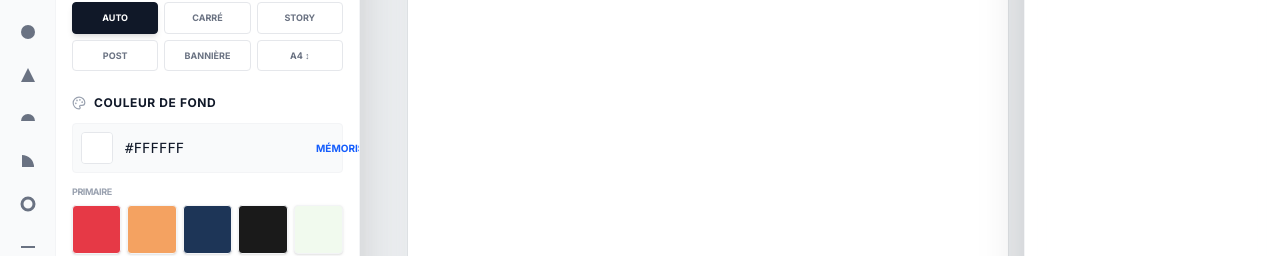
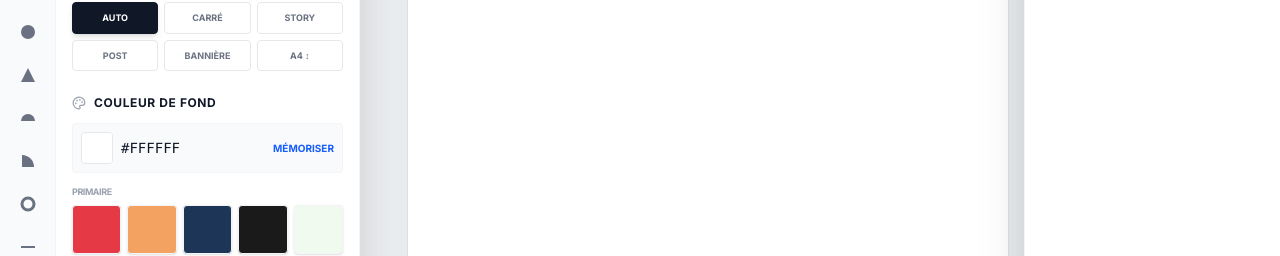
Before and after one commit to mytil67/bauhausgen, a React (Vite) app: page / in a window 1280 px wide. Shown: the part 159-415 px from the top of the page. Built offline with nearby package versions, Linux system fonts and the light colour scheme; a web font is replaced by a local one.

Commit message:
style: fix 'Mémoriser' button overflow in Sidebar

```diff
--- a/src/components/Sidebar.tsx
+++ b/src/components/Sidebar.tsx
@@ -327,12 +327,12 @@ export const Sidebar: React.FC<SidebarProps> = ({
                 <div className="text-xs font-bold uppercase tracking-wider text-gray-900 mb-3 flex items-center gap-2">
                   <Palette size={14} className="text-gray-400" /> Couleur de Fond
                 </div>
-                <div className="flex items-center gap-3 p-2 bg-gray-50 rounded border border-gray-100 mb-3">
+                <div className="flex items-center gap-2 p-2 bg-gray-50 rounded border border-gray-100 mb-3">
                   <div className="relative w-8 h-8 rounded border border-gray-200 overflow-hidden shrink-0">
                     <input type="color" value={ensureFullHex(backgroundColor)} onChange={(e) => onUpdateBackground(e.target.value)} className="absolute -inset-2 w-[calc(100%+16px)] h-[calc(100%+16px)] cursor-pointer" />
                   </div>
-                  <input type="text" value={backgroundColor} onChange={(e) => handleColorInput(e.target.value, onUpdateBackground)} className="bg-transparent text-sm font-mono uppercase outline-none flex-1" />
-                  <button onClick={() => onSaveColor(backgroundColor)} className="text-[10px] font-bold text-blue-600 uppercase hover:underline">Mémoriser</button>
+                  <input type="text" value={backgroundColor} onChange={(e) => handleColorInput(e.target.value, onUpdateBackground)} className="bg-transparent text-sm font-mono uppercase outline-none flex-1 w-20" />
+                  <button onClick={() => onSaveColor(backgroundColor)} className="text-[10px] font-bold text-blue-600 uppercase hover:underline shrink-0">Mémoriser</button>
                 </div>
                 <div className="space-y-3">
                   {PALETTES.map((pal) => (
```
